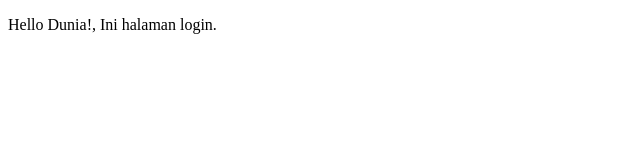
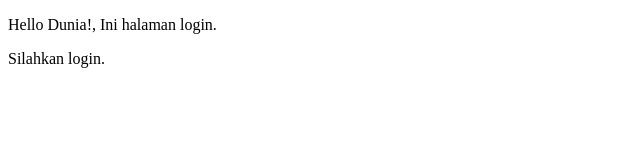
Before and after one commit to jfanniw/learn-git, a plain HTML site: page login.html in a window 1280 px wide. Shown: the full height of the page, 0-640 px from the left. Drawn offline with Linux system fonts and the light colour scheme.

Commit message:
ubah isi login.html

```diff
--- a/login.html
+++ b/login.html
@@ -6,5 +6,6 @@
     </head>
     <body>
         <p>Hello Dunia!, Ini halaman login.</p>
+		<p>Silahkan login.</p>
     </body>
 </html>
```
